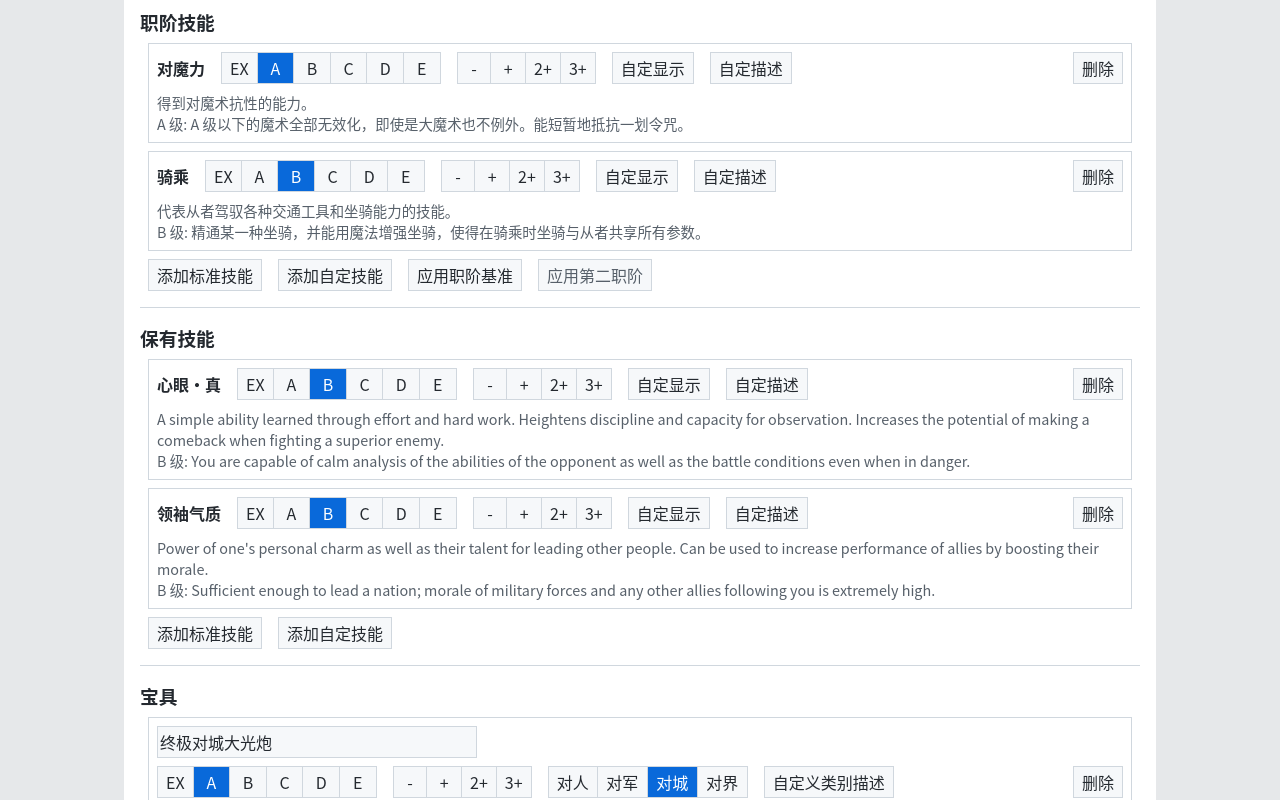
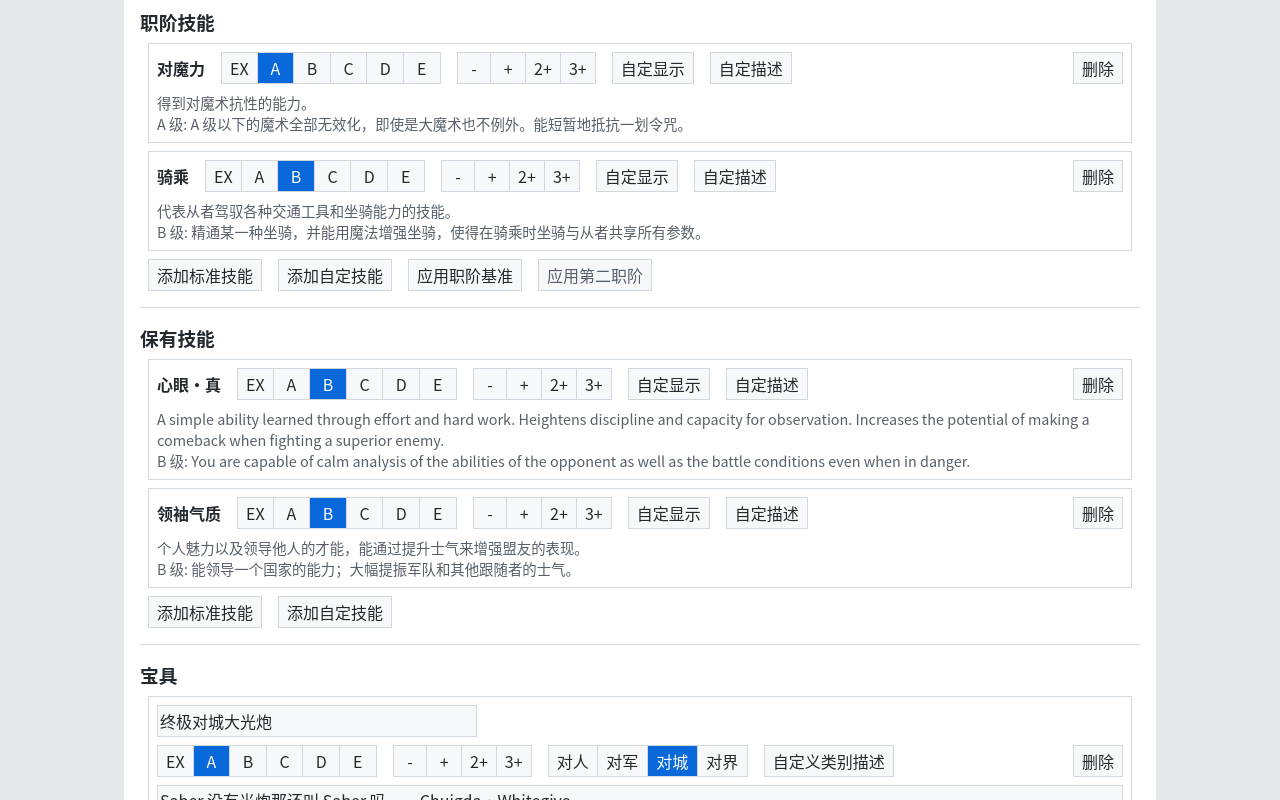
Before and after one commit to chuigda/fate-another-pretender, a Vue app: page / in a window 1280 px wide. Shown: the part 1145-1945 px from the top of the page. Built offline with nearby package versions, Linux system fonts and the light colour scheme.

Commit message:
add translation

```diff
--- a/src/logic/servant_description.ts
+++ b/src/logic/servant_description.ts
@@ -28,7 +28,7 @@ export const ServantUpkeepDescription: Record<ServantUpkeep, IDescriptionBase> =
         `对于没有办法维持其从者的普通人御主来说，这是一个更好的选择，但这只是缓解了他们的魔力危机，不足以完全解决这一点。`
     },
     medium: {
-        label: '中等',
+        label: '中',
         description:
         `维系成本中规中矩的从者。\n` +
         `普通的魔术师能够轻松地维持从者的显现，不过他们在召唤从者时可能会昏倒。\n` +
@@ -325,7 +325,6 @@ export const ClassSkillDescription: Record<ClassSkillName, ISkillDescription> =
     },
     'territory-creation': {
         label: '阵地作成',
-        // description: `Prerogative to establish a territory - special terrain that is advantageous to oneself as a magus, for the purposes of collecting magical energy and preparing Magecraft.`,
         description: `建造阵地的能力。阵地即有利于魔术师自身收集魔力、准备魔术的特殊地域。`,
         ranks: [
             // A 级
@@ -441,15 +440,15 @@ export const ClassSkillDescription: Record<ClassSkillName, ISkillDescription> =
         description: `被动地随着时间积累魔力，直到复仇成功的能力。它只能提供能量，不能使从者脱离御主。`,
         ranks: [
             // A 级
-            `Slowly accumulate magical energy while the war is going on, but it won't be enough to stay manifested without a Master.`,
+            `随着战争的进行缓慢地回复魔力，但仍然需要御主才能维持现界。`,
             // B 级
-            `Magical energy endless gushes forth in small amounts until revenge is taken instead.`,
+            `无尽的魔法能量以小量不断涌现，直到复仇成功为止。`,
             // C 级
-            `After taking damage, gain an equal amount of magical energy in a singular package.`,
+            `承受伤害时获得等量的魔力。`,
             // D 级
-            `Recovers a miniscule amount of energy during direct combat.`,
+            `在战斗中可持续恢复少量魔力。`,
             // E 级
-            `When using offensive magical abilities, recover a small portion of energy spent on it if its use was successful.`
+            `当使用攻击性的魔术能力时，如果成功，则返还小部分消耗的魔力。`
        ]
     },
     'self-field-defense': {
@@ -457,15 +456,15 @@ export const ClassSkillDescription: Record<ClassSkillName, ISkillDescription> =
         description: `盾兵的标志性技能，能够让使用者保护队友甚至整个友军阵营，达到超越人类极限的程度。`,
         ranks: [
             // A 级
-            `Increases the range, tripling it. Whenever allies are about to take damage, it is redirected to the user automatically. All damage done to either the user or their allies is now reduced by half.`,
+            `将范围提升三倍。友方受到的伤害会直接转移到技能持有者。所有对持有者或其友方造成的伤害均减半。`,
             // B 级
-            `Increases the range, doubling it. Whenever the user takes damage, it is also reflected back to the attacker.`,
+            `将范围提升两倍。使用者受到的伤害会反弹给攻击者。`,
             // C 级
-            `Reduces damage taken by every ally in the range of the user's reach by a third. The user himself is not included.`,
+            `范围内所有友方受到的伤害减少三分之一，但技能持有者本人不能受益于这个效果。`,
             // D 级
-            `Allows the user to completely block average attacks. Grant poise that makes the user immovable in combat if they so desire.`,
+            `完全地格挡普通攻击。并且只要技能持有者愿意，就能在战斗中不动如山。`,
             // E 级
-            `Awareness of the position of every ally who is close behind the Servant. Allows to quickly dash to any one of them to intercept most attacks on them.`
+            `能察觉到所有紧随在身后的友方的位置，并能快速冲向其中任何一人，以拦截对其的大部分攻击。`
        ]
     },
     'authority-of-beasts': {
@@ -505,34 +504,34 @@ export const ClassSkillDescription: Record<ClassSkillName, ISkillDescription> =
 export const StandardPersonalSkillDescription: Record<StandardPersonalSkillName, ISkillDescription> = {
     'battle-continuation': {
         label: '战斗续行',
-        description: `A Skill which allows you to continue fighting even after receiving mortal wounds. Reduces the mortality rate from any received injuries.`,
+        description: `在战斗中受到致命伤害之后仍能继续战斗的能力，能降低所受任何伤害的致死率。`,
         ranks: [
             // A 级
-            `Makes it possible to fight even with deadly injuries and can remain alive so long as one does not receive a decisive fatal wound.`,
+            `即使受到了致命伤也能继续战斗，只要没有受到决定性的伤害就能保持存活。`,
             // B 级
-            `You are no longer hindered by any injuries and are able to continue fighting as if in perfect condition.`,
+            `无论受了多重的伤害也总是能继续战斗，并且战斗力总是处于完美状态。`,
             // C 级
-            `You just don't know when to give up; allows you to keep fighting without any stamina or magical energy, using pure willpower alone.`,
+            `永不放弃，即使没有精力和魔力也能依靠纯粹的意志力继续战斗。`,
             // D 级
-            `You no longer feel pain at all, but wounds can still weight you down when fighting.`,
+            `不再感受到疼痛，但伤口仍然会在战斗中造成影响。`,
             // E 级
-            `Feelings of pain are numbed for the duration of combat and you are given greater self-control in reactions to it.`
+            `在战斗中麻痹疼痛感，并且在对疼痛的反应上获得更强的控制力。`
        ]
     },
     'charisma': {
         label: '领袖气质',
-        description: `Power of one's personal charm as well as their talent for leading other people. Can be used to increase performance of allies by boosting their morale.`,
+        description: `个人魅力以及领导他人的才能，能通过提升士气来增强盟友的表现。`,
         ranks: [
             // A 级
-            `Level of charisma that charms most enemies, it is possible to convince some opponents to lay down their weapons or team up in certain situations.`,
+            `即使是敌人也会被这样的魅力所吸引，在某些情况下甚至能说服对手放下武器或联手合作。`,
             // B 级
-            `Sufficient enough to lead a nation; morale of military forces and any other allies following you is extremely high.`,
+            `能领导一个国家的能力；大幅提振军队和其他跟随者的士气。`,
             // C 级
-            `Allures people to listen to you and follow you as long as you weren't involved with them in a negative way before.`,
+            `能吸引人们听从并跟随，前提是之前没有与他们有过负面的交集。`,
             // D 级
-            `Forges bonds of true friendship between you and your already existing allies.`,
+            `能与现有的盟友建立真正的友谊。`,
             // E 级
-            `Allows you to lead a group of people, but gives no improvement to their morale.`
+            `能领导一小群人，但无法提升他们的士气。`
        ]
     },
     'mana-burst': {
```
